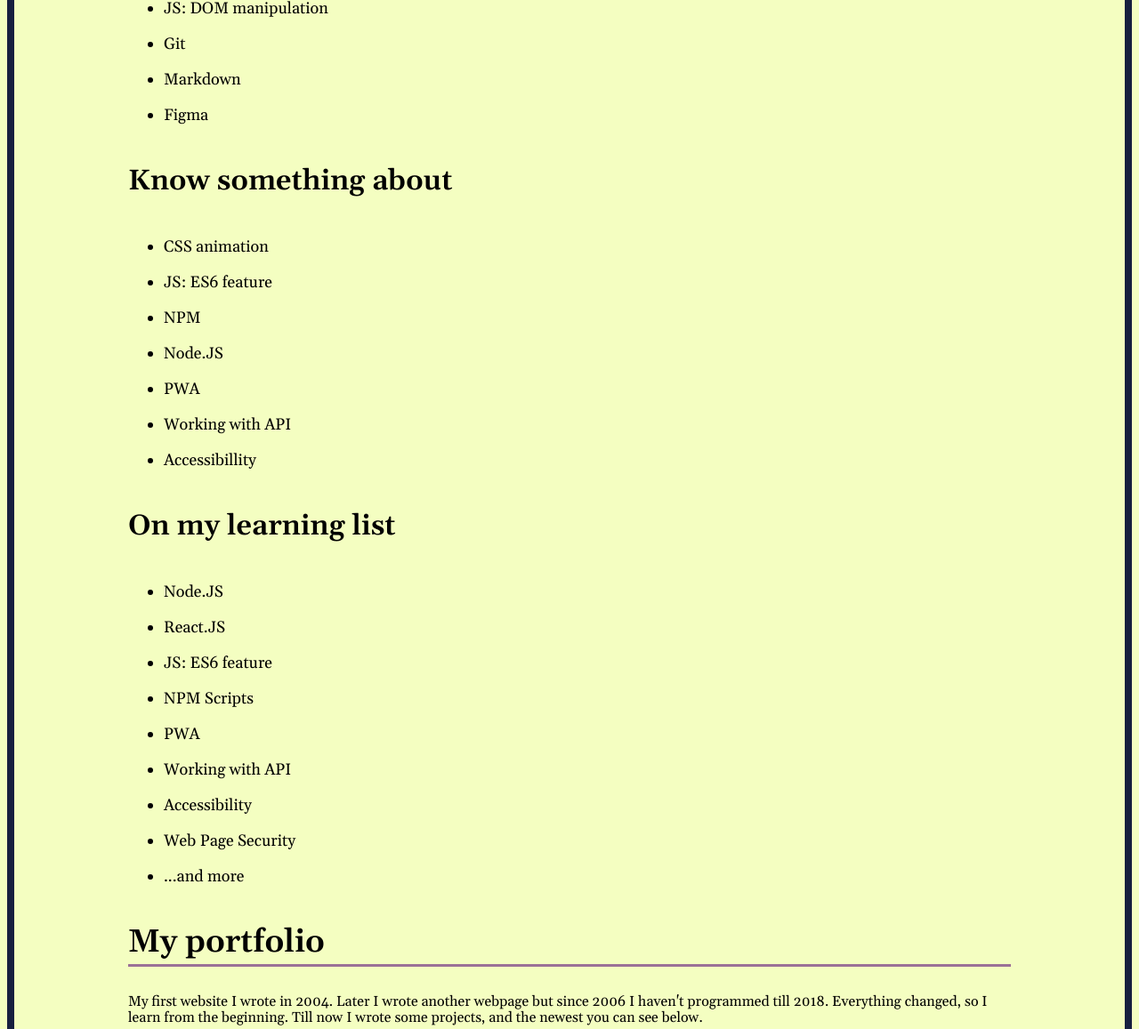
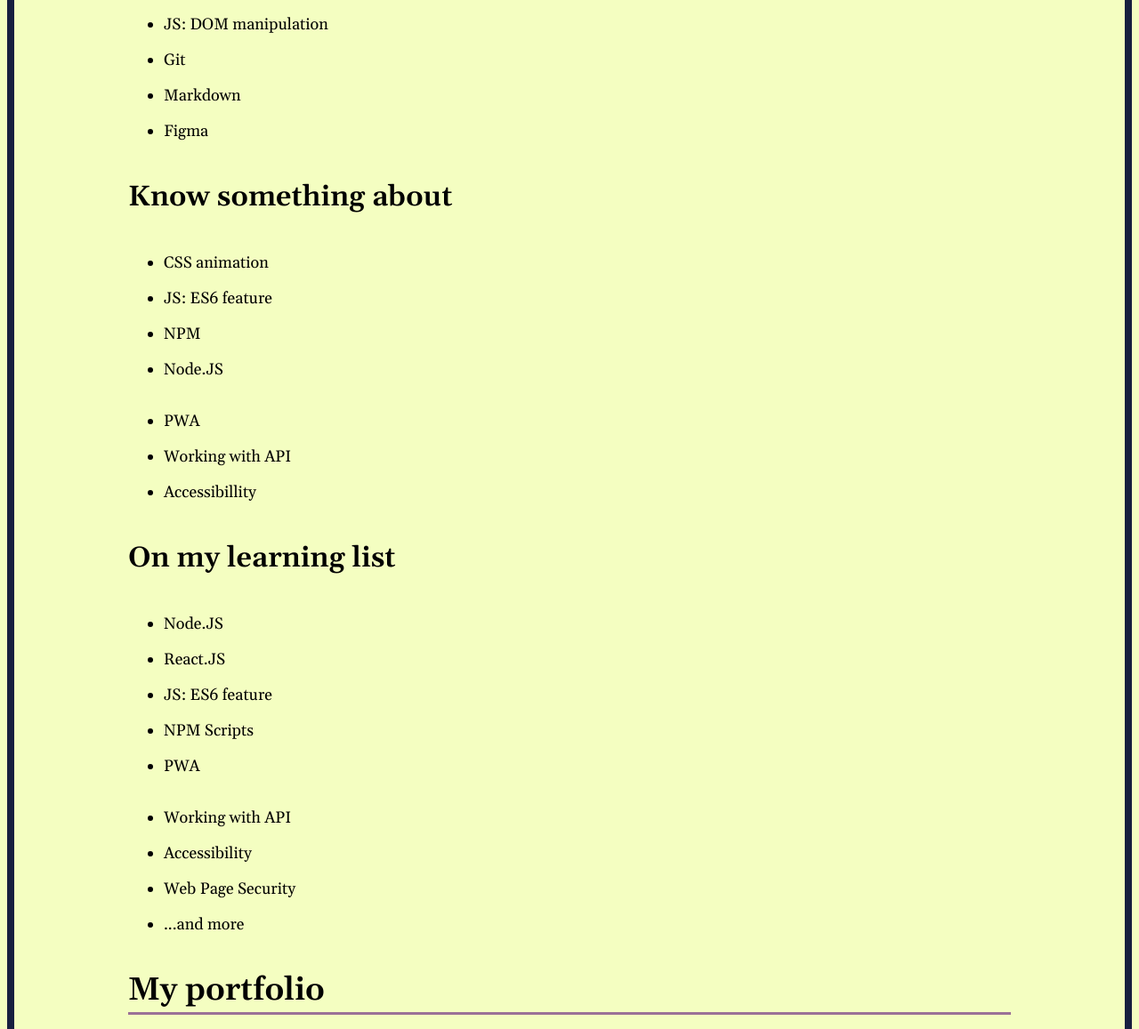
Before and after one commit to Dekstryn/dekstryn.github.io, a website: page src/content/index.html in a window 1280 px wide. Shown: the part 991-2148 px from the top of the page at 89% size. Drawn offline with nearby package versions, Linux system fonts and the light colour scheme; files that its build step writes are made by us from their sources.

Commit message:
Changed skills section html tags

```diff
--- a/src/content/index.html
+++ b/src/content/index.html
@@ -32,7 +32,7 @@
     </header>
     <main class="skills">
       <h2 class="skills__header">My skills</h2>
-      <section class="skills__know">
+      <section class="skills__box">
         <h3 class="skills__section-header">Working knowledge</h3>
         <ul class="skills__list">
           <li>Semantic HTML5</li>
@@ -40,25 +40,25 @@
           <li>Grid</li>
           <li>SASS</li>
           <li>JS: Local Storage</li>
+        </ul>
+        <ul class="skills__list">
           <li>JS: DOM manipulation</li>
           <li>Git</li>
           <li>Markdown</li>
           <li>Figma</li>
         </ul>
-      </section>
-      <section class="skills__know-something">
         <h3 class="skills__section-header">Know something about</h3>
         <ul class="skills__list">
           <li>CSS animation</li>
           <li>JS: ES6 feature</li>
           <li>NPM</li>
           <li>Node.JS</li>
+        </ul>
+        <ul class="skills__list">
           <li>PWA</li>
           <li>Working with API</li>
           <li>Accessibillity</li>
         </ul>
-      </section>
-      <section class="skills__to-learn">
         <h3 class="skills__section-header">On my learning list</h3>
         <ul class="skills__list">
           <li>Node.JS</li>
@@ -66,6 +66,8 @@
           <li>JS: ES6 feature</li>
           <li>NPM Scripts</li>
           <li>PWA</li>
+        </ul>
+        <ul class="skills__list">
           <li>Working with API</li>
           <li>Accessibility</li>
           <li>Web Page Security</li>
@@ -73,9 +75,9 @@
         </ul>
       </section>
       <h2 class="skills__header">My portfolio</h2>
-      <p class="skills__text">
+       <p class="skills__text">
         My first website I wrote in 2004. Later I wrote another webpage but since 2006 I haven't programmed till 2018. Everything changed, so I learn from the beginning. Till now I wrote some projects, and the newest you can see below.
-      </p>
+       </p>
       <section class="portfolio">
         <div class="portfolio__box">
           <img src=#>
```
